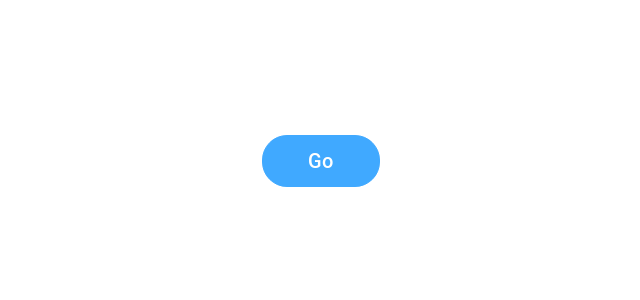
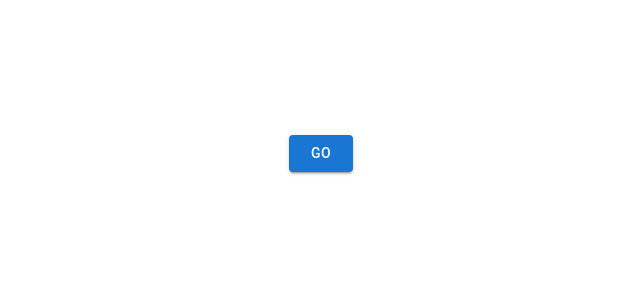
Before and after one commit to KevalGondaliya/SliderProject, a Next.js app: page /Slider in a window 1280 px wide. Shown: the top 300 px of the page, without its empty margins (319-959 px from the left). Built offline with nearby package versions, Linux system fonts and the light colour scheme.

Commit message:
button change

```diff
--- a/pages/Slider/index.js
+++ b/pages/Slider/index.js
@@ -1,4 +1,6 @@
 import SliderItem from "../SliderItem/index";
+import Button from "@mui/material/Button";
+
 import { BootstrapButton } from "../../component/Button";
 import { images } from "../../constant/images.constant";
 import styles from "./index.module.css";
@@ -20,7 +22,7 @@ export default function Slider() {
         <SliderItem image={images.glasses1} />
         <SliderItem image={images.glasses2} />
       </div>
-      <BootstrapButton variant="contained">Go</BootstrapButton>
+      <Button variant="contained">Go</Button>
     </div>
   );
 }
```
